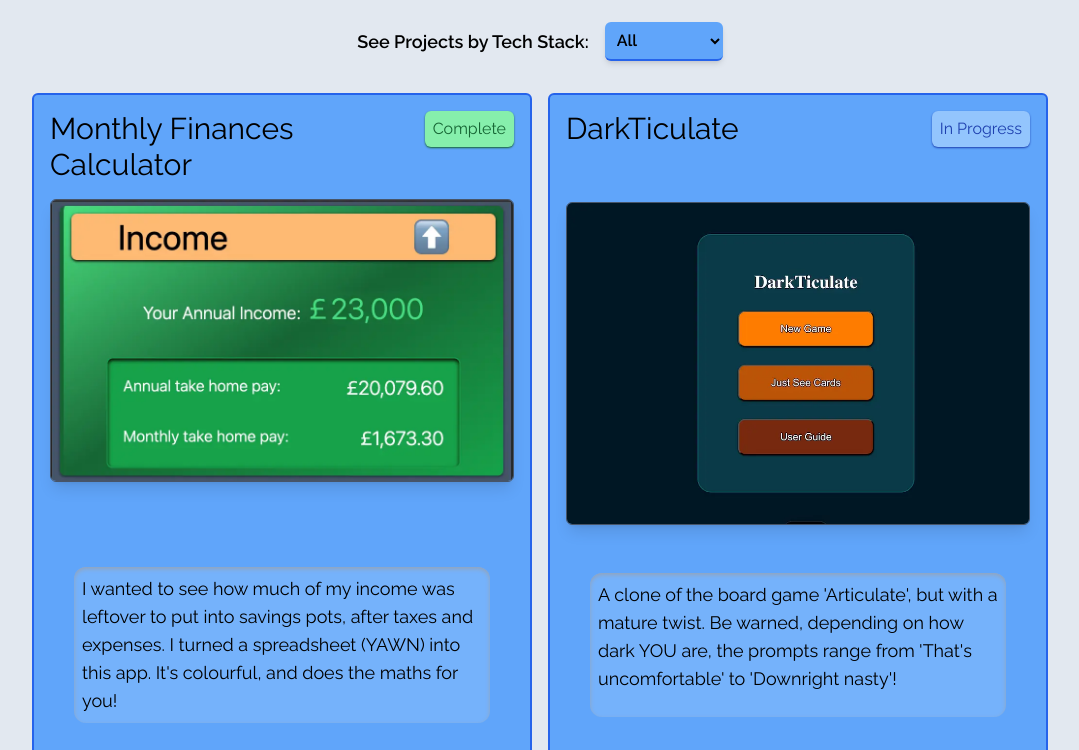
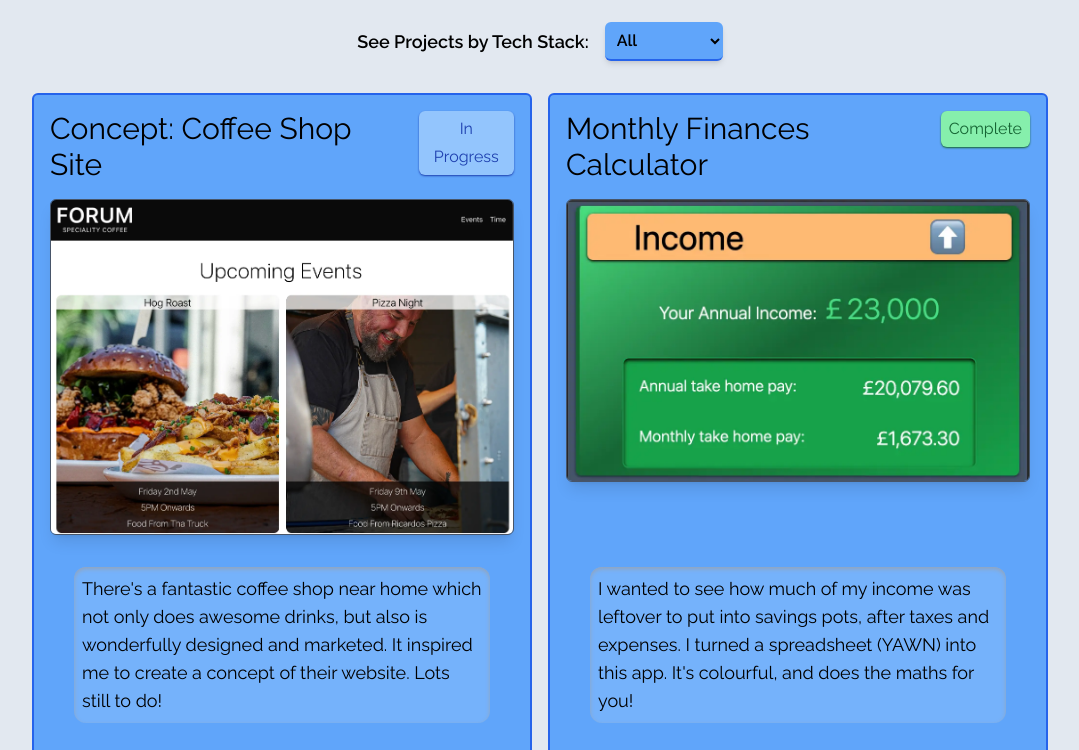
Before and after one commit to frank-ventures/franks-portfolio, a Next.js app: page / in a window 1280 px wide. Shown: the part 1558-2308 px from the top of the page, without its empty margins (100-1179 px from the left). Built offline with nearby package versions, Linux system fonts and the light colour scheme.

Commit message:
restructuring to some components and starts the testimonials

```diff
--- a/src/app/credits/page.tsx
+++ b/src/app/credits/page.tsx
@@ -1,4 +1,4 @@
-import Credits from "@/components/Credits";
+import Credits from "@/components/page-content/Credits";
 import HeroIntro from "@/components/header/HeroIntro";
 import NavLinks from "@/components/header/NavLinks";
 
--- a/src/app/page.tsx
+++ b/src/app/page.tsx
@@ -1,5 +1,5 @@
-import ContentImage from "@/components/ContentImage";
-import ContentWrapper from "@/components/ContentWrapper";
+import ContentImage from "@/components/page-content/ContentImage";
+import ContentWrapper from "@/components/page-content/ContentWrapper";
 import HeroIntro from "@/components/header/HeroIntro";
 import ProjectsList from "@/components/projects/ProjectList";
 import NavLinks from "@/components/header/NavLinks";
--- /dev/null
+++ b/src/components/page-content/Testimonials.tsx
@@ -0,0 +1,17 @@
+export default function Testimonials() {
+  // this thing wants to display reviews of me!
+  // theyll be in individual blocks, maybe they scroll automatically
+  //
+  return (
+    <section className="flex flex-col p-8 w-full gap-8 items-center justify-center bg-black text-white text-lg">
+      <h1 className="text-3xl">What others say</h1>
+      <section className="flex gap-4 overflow-scroll">
+        <div className="h-24 w-24 bg-white"></div>
+        <div className="h-24 w-24 bg-white"></div>
+        <div className="h-24 w-24 bg-white"></div>
+        <div className="h-24 w-24 bg-white"></div>
+        <div className="h-24 w-24 bg-white"></div>
+      </section>
+    </section>
+  );
+}
--- a/src/helpers/convertCharacters.tsx
+++ b/src/helpers/convertCharacters.tsx
@@ -1,3 +1,5 @@
+// This helper is used on the Blogs part of the site and helps to convert weird funky characters into what we expect them to be.
+
 export default function convertCharacters(string: string): string {
   return string
     .replace(/&#8220;/gi, '"')
--- a/src/stores/projects.ts
+++ b/src/stores/projects.ts
@@ -128,6 +128,17 @@ const techStacks: TechStacks[] = [
 
 const projects: Project[] = [
   {
+    title: "Concept: Coffee Shop Site",
+    image: "/projects/forum.webp",
+    alt: "Screenshot of a Monthly Finances Calculator. Shows a box displaying a users income, and their caluclated take-home pay after taxes.",
+    status: 2,
+    techStack: [5, 6, 7],
+    description:
+      "There's a fantastic coffee shop near home which not only does awesome drinks, but also is wonderfully designed and marketed. It inspired me to create a concept of their website. Lots still to do!",
+    githubRepo: "https://github.com/frank-ventures/forum-coffee",
+    liveLink: "https://forum-speciality-coffee.vercel.app/",
+  },
+  {
     title: "Monthly Finances Calculator",
     image: "/projects/monthly-finances.webp",
     alt: "Screenshot of a Monthly Finances Calculator. Shows a box displaying a users income, and their caluclated take-home pay after taxes.",
```
Also changed, not shown: src/app/about/page.tsx (+6 -3 lines), public/projects/forum.webp (added), src/components/page-content/ContentDisplay.tsx (renamed from src/components/ContentDisplay.tsx), src/components/page-content/ContentImage.tsx (renamed from src/components/ContentImage.tsx), src/components/page-content/ContentWrapper.tsx (renamed from src/components/ContentWrapper.tsx), src/components/page-content/Credits.tsx (renamed from src/components/Credits.tsx).
